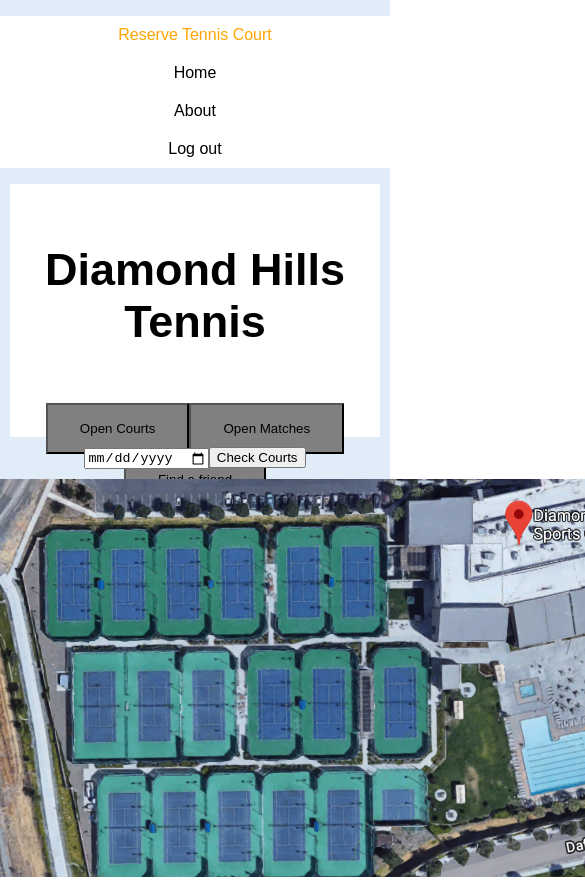
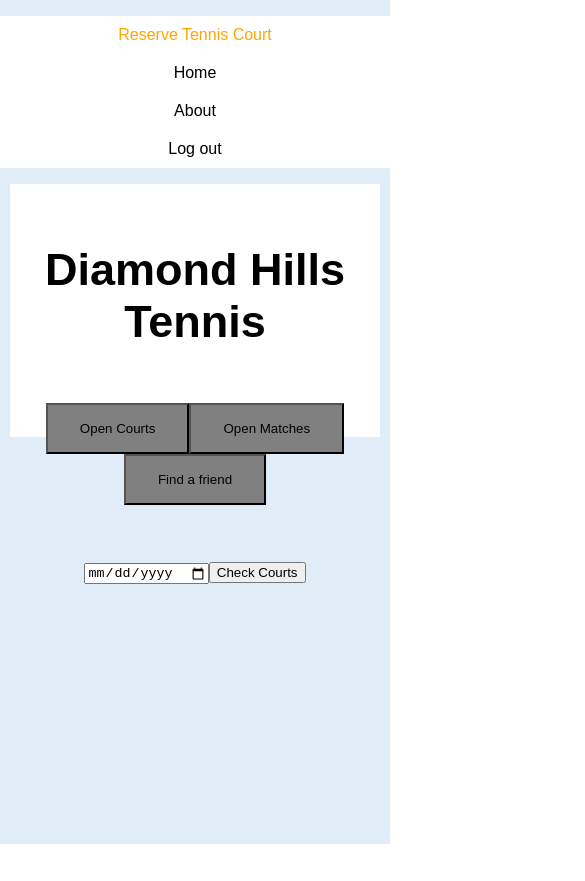
Before and after one commit to antblessing/diamond-head-tennis, a React (Create React App) app: page / in a window 390 px wide. Shown: the top 881 px of the page, 585 px wide, since content can reach past the window. After the commit the page ends 844 px from the top, so only its background shows below. Built offline with nearby package versions, Linux system fonts and the light colour scheme.

Commit message:
Made components more responsive

```diff
--- a/src/App.css
+++ b/src/App.css
@@ -52,7 +52,7 @@ button:hover {
   list-style-type: none;
 }
 
-.container >li.reserve {
+.container > li.reserve {
   text-align: left;
   color: orange;
 }
@@ -65,19 +65,29 @@ button:hover {
 @media all and (max-width: 600px) {
   .container {
     flex-wrap: wrap;
+    text-align: center;
   }
 
   .container > li {
-    flex-basis: 50%;
+    flex-basis: 100%;
   }
 
-  .container >li.reserve {
+  .container > li.reserve {
     text-align: center;
+  }
+
+  .date {
+    padding-top: 25px;
   }
 }
 
 @media all and (max-width: 400px) {
   .container > li {
     flex-basis: 100%;
+    text-align: center;
+  }
+
+  .date {
+    padding-top: 125px;
   }
 }
--- a/src/App.js
+++ b/src/App.js
@@ -38,9 +38,6 @@ class Body extends Component {
           <input type="date"></input>
           <input type="submit" value="Check Courts"></input>
         </div>
-      <div>
-        <img alt="courts" src={tennis} style={{width:"700px",height: "398px"}}/>
-      </div>
       </div>
     )
   }
@@ -51,9 +48,11 @@ class Header extends Component {
     return (
       <div className="header">
         <h1 className="headline">Diamond Hills Tennis</h1>
+        <div className="button-container">
           <Button> Open Courts </Button>
           <Button> Open Matches </Button>
           <Button> Find a friend </Button>
+        </div>
       </div>
     )
   }
```
Lines whose indentation alone changed are shown as unchanged.
